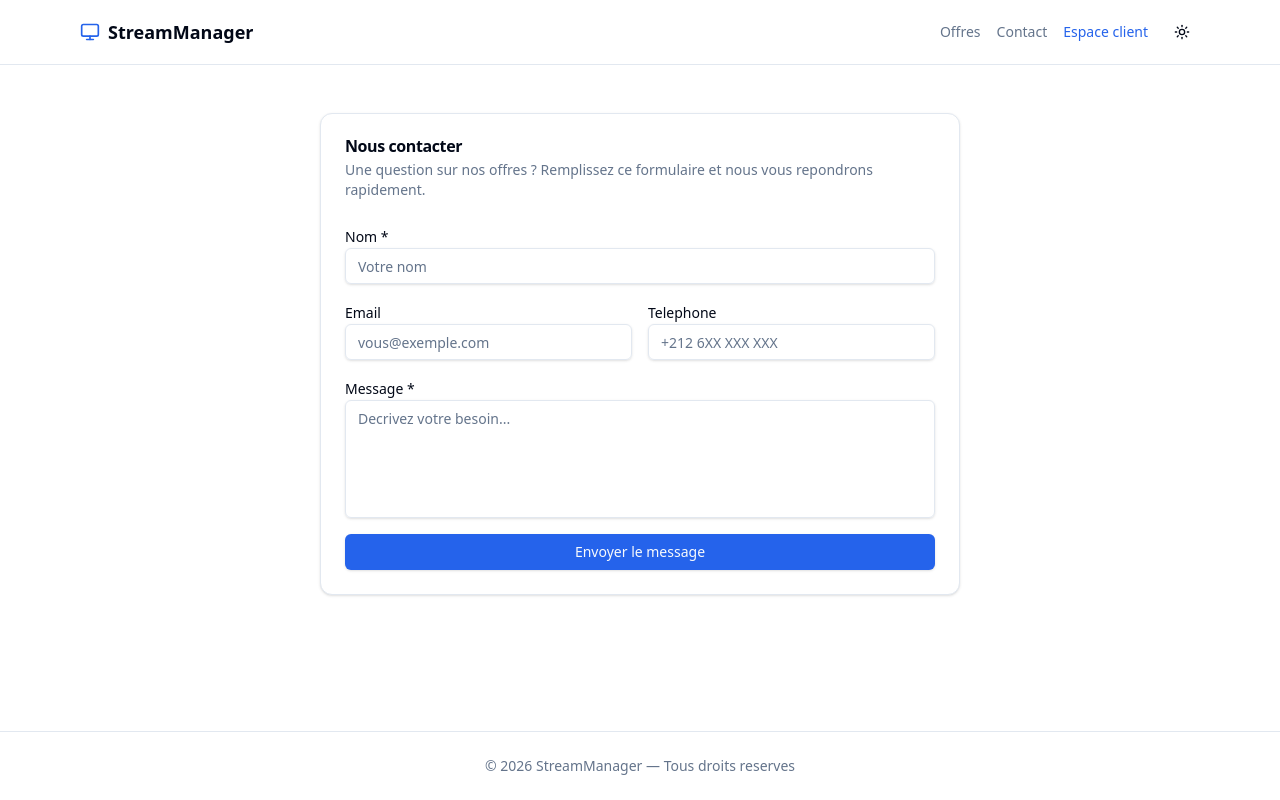
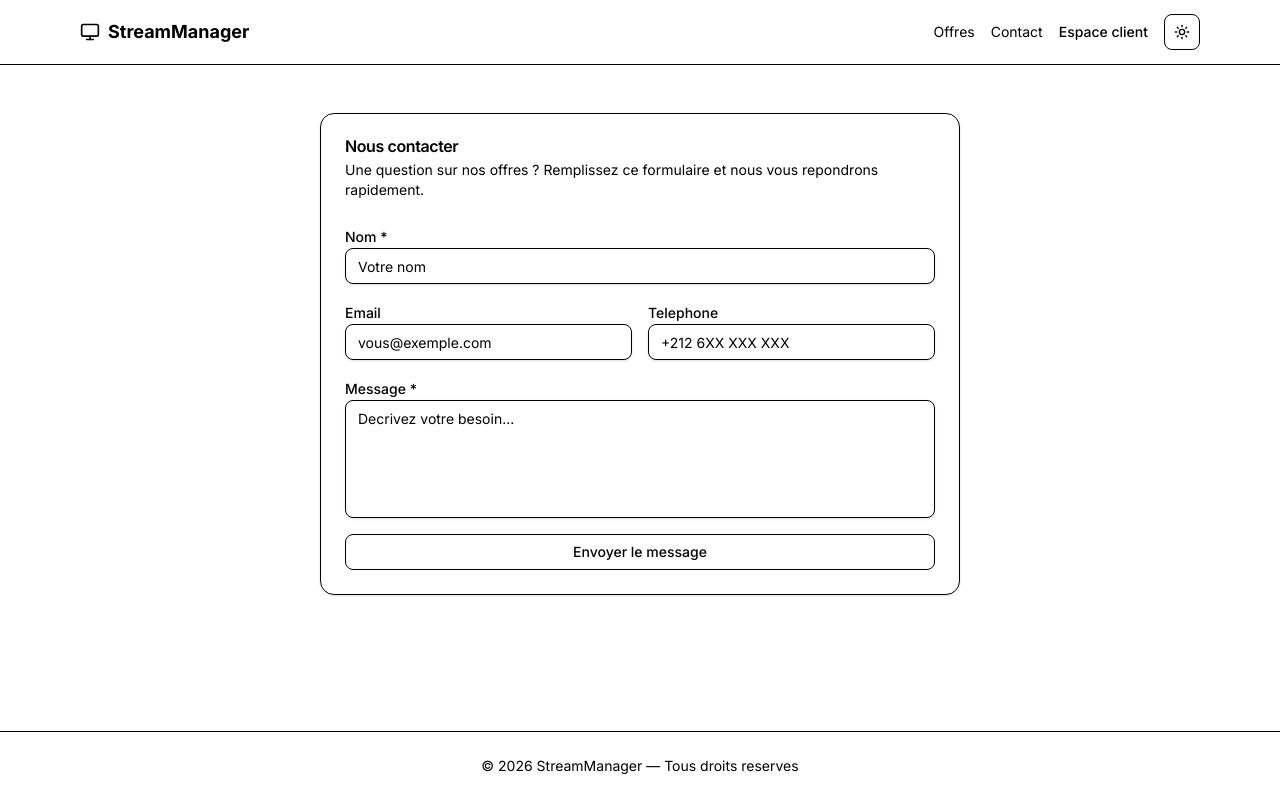
Before and after one commit to faouziMohamed/stream-manager, a Next.js app: page /contact in a window 1280 px wide. Built offline with nearby package versions, Linux system fonts and the light colour scheme; no server answers.

Commit message:
feat: initial commit

```diff
--- a/package.json
+++ b/package.json
@@ -44,11 +44,14 @@
     "npm": "^11.11.0",
     "pino": "^10.3.1",
     "postgres": "^3.4.8",
+    "radix-ui": "^1.4.3",
     "react": "19.2.3",
     "react-dom": "19.2.3",
     "react-hook-form": "^7.71.2",
     "react-icons": "^5.6.0",
+    "shadcn": "^4.0.5",
     "tailwind-merge": "^3.5.0",
+    "tw-animate-css": "^1.4.0",
     "zod": "^4.3.6"
   },
   "devDependencies": {
--- a/src/app/globals.css
+++ b/src/app/globals.css
@@ -1,52 +1,82 @@
 @import "tailwindcss";
+@import "tw-animate-css";
+@import "shadcn/tailwind.css";
+
+@custom-variant dark (&:is(.dark *));
 
 :root {
-    --background: 0 0% 100%;
-    --foreground: 222.2 84% 4.9%;
-    --card: 0 0% 100%;
-    --card-foreground: 222.2 84% 4.9%;
-    --popover: 0 0% 100%;
-    --popover-foreground: 222.2 84% 4.9%;
-    --primary: 221.2 83.2% 53.3%;
-    --primary-foreground: 210 40% 98%;
-    --secondary: 210 40% 96.1%;
-    --secondary-foreground: 222.2 47.4% 11.2%;
-    --muted: 210 40% 96.1%;
-    --muted-foreground: 215.4 16.3% 46.9%;
-    --accent: 210 40% 96.1%;
-    --accent-foreground: 222.2 47.4% 11.2%;
-    --destructive: 0 84.2% 60.2%;
+    --card: oklch(1 0 0);
+    --card-foreground: oklch(0.145 0 0);
+    --popover: oklch(1 0 0);
+    --popover-foreground: oklch(0.145 0 0);
+    --primary: oklch(0.205 0 0);
+    --primary-foreground: oklch(0.985 0 0);
+    --secondary: oklch(0.97 0 0);
+    --secondary-foreground: oklch(0.205 0 0);
+    --muted: oklch(0.97 0 0);
+    --muted-foreground: oklch(0.556 0 0);
+    --accent: oklch(0.97 0 0);
+    --accent-foreground: oklch(0.205 0 0);
+    --destructive: oklch(0.577 0.245 27.325);
     --destructive-foreground: 210 40% 98%;
-    --border: 214.3 31.8% 91.4%;
-    --input: 214.3 31.8% 91.4%;
-    --ring: 221.2 83.2% 53.3%;
-    --radius: 0.5rem;
+    --border: oklch(0.922 0 0);
+    --input: oklch(0.922 0 0);
+    --ring: oklch(0.708 0 0);
+    --radius: 0.625rem;
     --sidebar-bg: 222.2 47.4% 11.2%;
     --sidebar-fg: 210 40% 98%;
+    --background: oklch(1 0 0);
+    --foreground: oklch(0.145 0 0);
+    --chart-1: oklch(0.809 0.105 251.813);
+    --chart-2: oklch(0.623 0.214 259.815);
+    --chart-3: oklch(0.546 0.245 262.881);
+    --chart-4: oklch(0.488 0.243 264.376);
+    --chart-5: oklch(0.424 0.199 265.638);
+    --sidebar: oklch(0.985 0 0);
+    --sidebar-foreground: oklch(0.145 0 0);
+    --sidebar-primary: oklch(0.205 0 0);
+    --sidebar-primary-foreground: oklch(0.985 0 0);
+    --sidebar-accent: oklch(0.97 0 0);
+    --sidebar-accent-foreground: oklch(0.205 0 0);
+    --sidebar-border: oklch(0.922 0 0);
+    --sidebar-ring: oklch(0.708 0 0);
 }
 
 .dark {
-    --background: 222.2 84% 4.9%;
-    --foreground: 210 40% 98%;
-    --card: 222.2 84% 4.9%;
-    --card-foreground: 210 40% 98%;
-    --popover: 222.2 84% 4.9%;
-    --popover-foreground: 210 40% 98%;
-    --primary: 217.2 91.2% 59.8%;
-    --primary-foreground: 222.2 47.4% 11.2%;
-    --secondary: 217.2 32.6% 17.5%;
-    --secondary-foreground: 210 40% 98%;
-    --muted: 217.2 32.6% 17.5%;
-    --muted-foreground: 215 20.2% 65.1%;
-    --accent: 217.2 32.6% 17.5%;
-    --accent-foreground: 210 40% 98%;
-    --destructive: 0 62.8% 30.6%;
+    --background: oklch(0.145 0 0);
+    --foreground: oklch(0.985 0 0);
+    --card: oklch(0.205 0 0);
+    --card-foreground: oklch(0.985 0 0);
+    --popover: oklch(0.205 0 0);
+    --popover-foreground: oklch(0.985 0 0);
+    --primary: oklch(0.922 0 0);
+    --primary-foreground: oklch(0.205 0 0);
+    --secondary: oklch(0.269 0 0);
+    --secondary-foreground: oklch(0.985 0 0);
+    --muted: oklch(0.269 0 0);
+    --muted-foreground: oklch(0.708 0 0);
+    --accent: oklch(0.269 0 0);
+    --accent-foreground: oklch(0.985 0 0);
+    --destructive: oklch(0.704 0.191 22.216);
     --destructive-foreground: 210 40% 98%;
-    --border: 217.2 32.6% 17.5%;
-    --input: 217.2 32.6% 17.5%;
-    --ring: 224.3 76.3% 48%;
+    --border: oklch(1 0 0 / 10%);
+    --input: oklch(1 0 0 / 15%);
+    --ring: oklch(0.556 0 0);
     --sidebar-bg: 222.2 84% 4.9%;
     --sidebar-fg: 210 40% 98%;
+    --chart-1: oklch(0.809 0.105 251.813);
+    --chart-2: oklch(0.623 0.214 259.815);
+    --chart-3: oklch(0.546 0.245 262.881);
+    --chart-4: oklch(0.488 0.243 264.376);
+    --chart-5: oklch(0.424 0.199 265.638);
+    --sidebar: oklch(0.205 0 0);
+    --sidebar-foreground: oklch(0.985 0 0);
+    --sidebar-primary: oklch(0.488 0.243 264.376);
+    --sidebar-primary-foreground: oklch(0.985 0 0);
+    --sidebar-accent: oklch(0.269 0 0);
+    --sidebar-accent-foreground: oklch(0.985 0 0);
+    --sidebar-border: oklch(1 0 0 / 10%);
+    --sidebar-ring: oklch(0.556 0 0);
 }
 
 @theme inline {
@@ -69,9 +99,29 @@
     --color-border: hsl(var(--border));
     --color-input: hsl(var(--input));
     --color-ring: hsl(var(--ring));
-    --font-sans: var(--font-geist-sans);
+    --font-sans: var(--font-sans);
     --font-mono: var(--font-geist-mono);
     --radius: var(--radius);
+    --color-sidebar-ring: var(--sidebar-ring);
+    --color-sidebar-border: var(--sidebar-border);
+    --color-sidebar-accent-foreground: var(--sidebar-accent-foreground);
+    --color-sidebar-accent: var(--sidebar-accent);
+    --color-sidebar-primary-foreground: var(--sidebar-primary-foreground);
+    --color-sidebar-primary: var(--sidebar-primary);
+    --color-sidebar-foreground: var(--sidebar-foreground);
+    --color-sidebar: var(--sidebar);
+    --color-chart-5: var(--chart-5);
+    --color-chart-4: var(--chart-4);
+    --color-chart-3: var(--chart-3);
+    --color-chart-2: var(--chart-2);
+    --color-chart-1: var(--chart-1);
+    --radius-sm: calc(var(--radius) * 0.6);
+    --radius-md: calc(var(--radius) * 0.8);
+    --radius-lg: var(--radius);
+    --radius-xl: calc(var(--radius) * 1.4);
+    --radius-2xl: calc(var(--radius) * 1.8);
+    --radius-3xl: calc(var(--radius) * 2.2);
+    --radius-4xl: calc(var(--radius) * 2.6);
 }
 
 * {
@@ -83,3 +133,15 @@
     color: hsl(var(--foreground));
     font-family: var(--font-sans), Arial, Helvetica, sans-serif;
 }
+
+@layer base {
+  * {
+    @apply border-border outline-ring/50;
+    }
+  body {
+    @apply bg-background text-foreground;
+    }
+  html {
+    @apply font-sans;
+    }
+}
--- a/src/app/layout.tsx
+++ b/src/app/layout.tsx
@@ -1,7 +1,10 @@
 import type {Metadata} from 'next';
-import {Geist, Geist_Mono} from 'next/font/google';
+import {Geist, Geist_Mono, Inter } from 'next/font/google';
 import './globals.css';
 import {Providers} from '@/components/shared/providers';
+import { cn } from "@/lib/utils";
+
+const inter = Inter({subsets:['latin'],variable:'--font-sans'});
 
 const geistSans = Geist({
     variable: '--font-geist-sans',
@@ -24,7 +27,7 @@
     children: React.ReactNode;
 }>) {
     return (
-        <html lang="fr" suppressHydrationWarning>
+        <html lang="fr" suppressHydrationWarning className={cn("font-sans", inter.variable)}>
         <body className={`${geistSans.variable} ${geistMono.variable} antialiased`}>
         <Providers>{children}</Providers>
         </body>
--- a/src/components/ui/button.tsx
+++ b/src/components/ui/button.tsx
@@ -1,52 +1,67 @@
-import * as React from 'react';
-import {Slot} from '@radix-ui/react-slot';
-import {cva, type VariantProps} from 'class-variance-authority';
-import {cn} from '@/lib/utils/helpers';
+import * as React from "react"
+import { cva, type VariantProps } from "class-variance-authority"
+import { Slot } from "radix-ui"
+
+import { cn } from "@/lib/utils"
 
 const buttonVariants = cva(
-    'inline-flex items-center justify-center gap-2 whitespace-nowrap rounded-md text-sm font-medium transition-colors focus-visible:outline-none focus-visible:ring-2 focus-visible:ring-ring disabled:pointer-events-none disabled:opacity-50 cursor-pointer',
+  "group/button inline-flex shrink-0 items-center justify-center rounded-md border border-transparent bg-clip-padding text-sm font-medium whitespace-nowrap transition-all outline-none select-none focus-visible:border-ring focus-visible:ring-3 focus-visible:ring-ring/50 active:translate-y-px disabled:pointer-events-none disabled:opacity-50 aria-invalid:border-destructive aria-invalid:ring-3 aria-invalid:ring-destructive/20 dark:aria-invalid:border-destructive/50 dark:aria-invalid:ring-destructive/40 [&_svg]:pointer-events-none [&_svg]:shrink-0 [&_svg:not([class*='size-'])]:size-4",
   {
     variants: {
       variant: {
-                default: 'bg-primary text-primary-foreground shadow hover:bg-primary/90',
-                destructive: 'bg-destructive text-destructive-foreground shadow-sm hover:bg-destructive/90',
-                outline: 'border border-input bg-background shadow-sm hover:bg-accent hover:text-accent-foreground',
-                secondary: 'bg-secondary text-secondary-foreground shadow-sm hover:bg-secondary/80',
-                ghost: 'hover:bg-accent hover:text-accent-foreground',
-                link: 'text-primary underline-offset-4 hover:underline',
+        default: "bg-primary text-primary-foreground hover:bg-primary/80",
+        outline:
+          "border-border bg-background shadow-xs hover:bg-muted hover:text-foreground aria-expanded:bg-muted aria-expanded:text-foreground dark:border-input dark:bg-input/30 dark:hover:bg-input/50",
+        secondary:
+          "bg-secondary text-secondary-foreground hover:bg-secondary/80 aria-expanded:bg-secondary aria-expanded:text-secondary-foreground",
+        ghost:
+          "hover:bg-muted hover:text-foreground aria-expanded:bg-muted aria-expanded:text-foreground dark:hover:bg-muted/50",
+        destructive:
+          "bg-destructive/10 text-destructive hover:bg-destructive/20 focus-visible:border-destructive/40 focus-visible:ring-destructive/20 dark:bg-destructive/20 dark:hover:bg-destructive/30 dark:focus-visible:ring-destructive/40",
+        link: "text-primary underline-offset-4 hover:underline",
       },
       size: {
-                default: 'h-9 px-4 py-2',
-                sm: 'h-8 rounded-md px-3 text-xs',
-                lg: 'h-10 rounded-md px-8',
-                icon: 'h-9 w-9',
+        default:
+          "h-9 gap-1.5 px-2.5 in-data-[slot=button-group]:rounded-md has-data-[icon=inline-end]:pr-2 has-data-[icon=inline-start]:pl-2",
+        xs: "h-6 gap-1 rounded-[min(var(--radius-md),8px)] px-2 text-xs in-data-[slot=button-group]:rounded-md has-data-[icon=inline-end]:pr-1.5 has-data-[icon=inline-start]:pl-1.5 [&_svg:not([class*='size-'])]:size-3",
+        sm: "h-8 gap-1 rounded-[min(var(--radius-md),10px)] px-2.5 in-data-[slot=button-group]:rounded-md has-data-[icon=inline-end]:pr-1.5 has-data-[icon=inline-start]:pl-1.5",
+        lg: "h-10 gap-1.5 px-2.5 has-data-[icon=inline-end]:pr-3 has-data-[icon=inline-start]:pl-3",
+        icon: "size-9",
+        "icon-xs":
+          "size-6 rounded-[min(var(--radius-md),8px)] in-data-[slot=button-group]:rounded-md [&_svg:not([class*='size-'])]:size-3",
+        "icon-sm":
+          "size-8 rounded-[min(var(--radius-md),10px)] in-data-[slot=button-group]:rounded-md",
+        "icon-lg": "size-10",
       },
     },
     defaultVariants: {
-            variant: 'default',
-            size: 'default',
+      variant: "default",
+      size: "default",
     },
-    },
-);
+  }
+)
 
-export interface ButtonProps
-    extends React.ButtonHTMLAttributes<HTMLButtonElement>,
-        VariantProps<typeof buttonVariants> {
-    asChild?: boolean;
+function Button({
+  className,
+  variant = "default",
+  size = "default",
+  asChild = false,
+  ...props
+}: React.ComponentProps<"button"> &
+  VariantProps<typeof buttonVariants> & {
+    asChild?: boolean
+  }) {
+  const Comp = asChild ? Slot.Root : "button"
+
+  return (
+    <Comp
+      data-slot="button"
+      data-variant={variant}
+      data-size={size}
+      className={cn(buttonVariants({ variant, size, className }))}
+      {...props}
+    />
+  )
 }
 
-const Button = React.forwardRef<HTMLButtonElement, ButtonProps>(
-    ({className, variant, size, asChild = false, ...props}, ref) => {
-        const Comp = asChild ? Slot : 'button';
-        return (
-            <Comp
-                className={cn(buttonVariants({variant, size, className}))}
-                ref={ref}
-                {...props}
-            />
-        );
-    },
-);
-Button.displayName = 'Button';
-
-export {Button, buttonVariants};
+export { Button, buttonVariants }
```
Also changed, not shown: components.json (deleted), 2 other files (tests, documents, lock files or other folders). Lines whose indentation alone changed are shown as unchanged.
